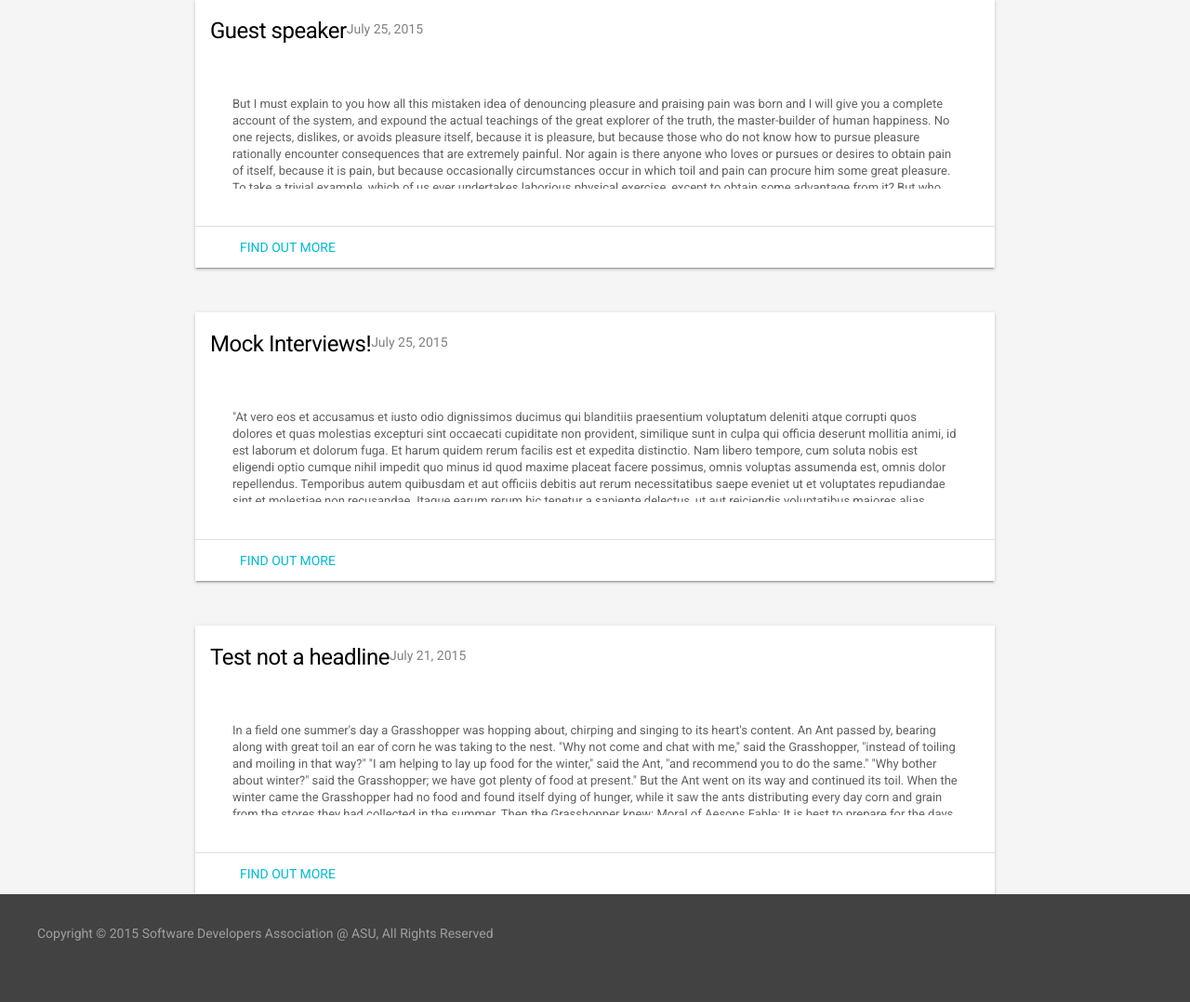
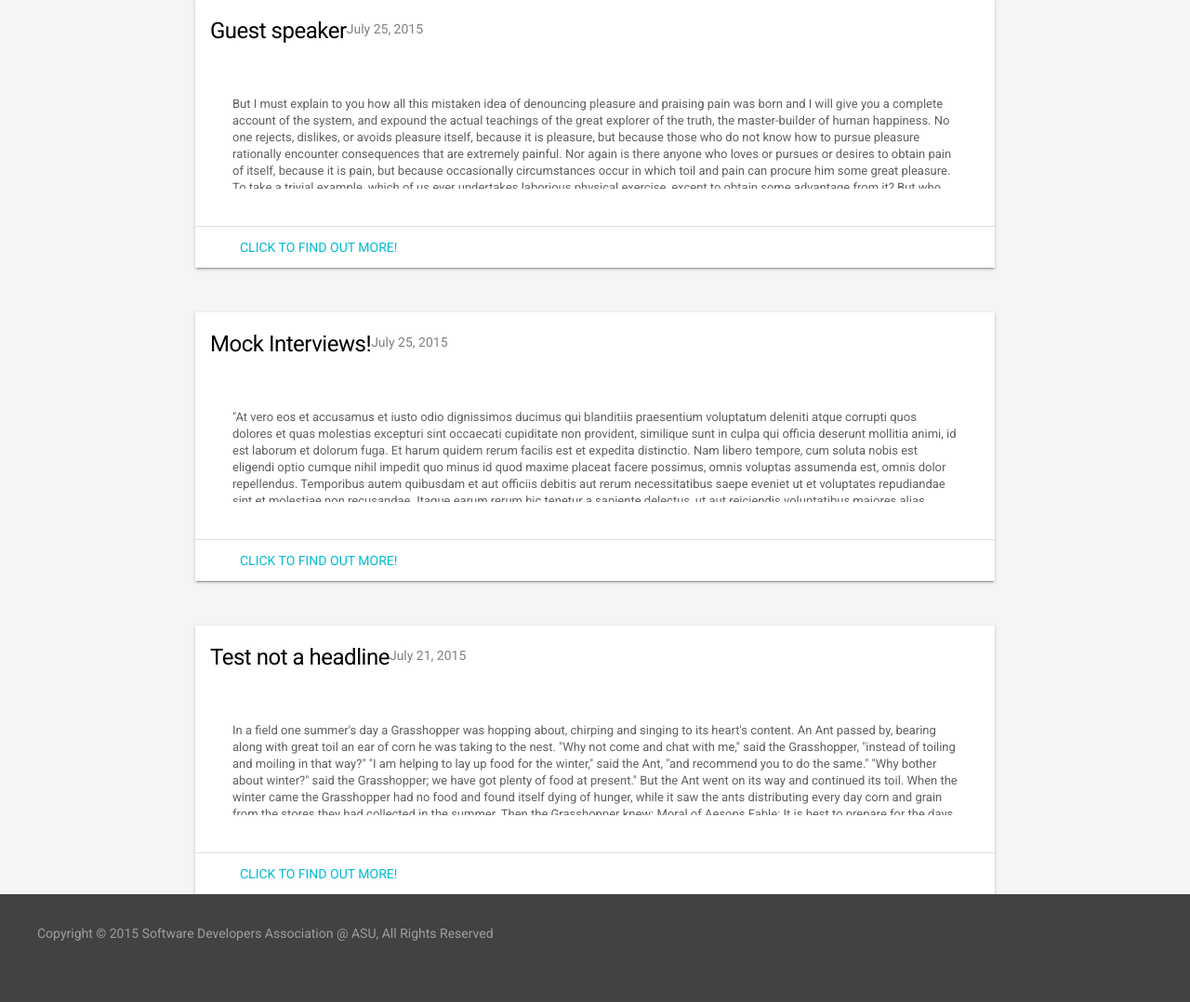
Before and after one commit to asusoda/SoDA-website-legacy, a Django app: page /post/announcements/ in a window 1280 px wide. Shown: the part 107-1185 px from the top of the page at 93% size. Run offline with Django 3.2, Linux system fonts and the light colour scheme; data comes from the database, SQL or seed files in the repository.

```diff
--- a/SoDA/templates/post/announcements.html
+++ b/SoDA/templates/post/announcements.html
@@ -3,7 +3,7 @@
 {% for story in news_post %}
 
  <section class="section--center mdl-grid mdl-grid--no-spacing mdl-shadow--2dp">
-    <div class="mdl-card mdl-cell mdl-cell--12-col-desktop mdl-cell--9-col-tablet mdl-cell--4-col-phone ">
+    <div class="mdl-card mdl-cell mdl-cell--12-col-desktop mdl-cell--9-col-tablet mdl-cell--4-col-phone">
             <div class="mdl-card__title">
                 <h1 class="mdl-card__title-text">{{ story.title }}</h1>
                 <div class="mdl-card__subtitle">
@@ -19,10 +19,7 @@
             	    </div>
                 </div>
                 <div class="mdl-card__actions mdl-card--border">
-
-                    <a class="mdl-button">Find out more</a>
-
-            </div>
+                        <a class="mdl-button">Click to find out more!</a>
                 </div>
 
 </section>
```
Lines whose indentation alone changed are shown as unchanged.
